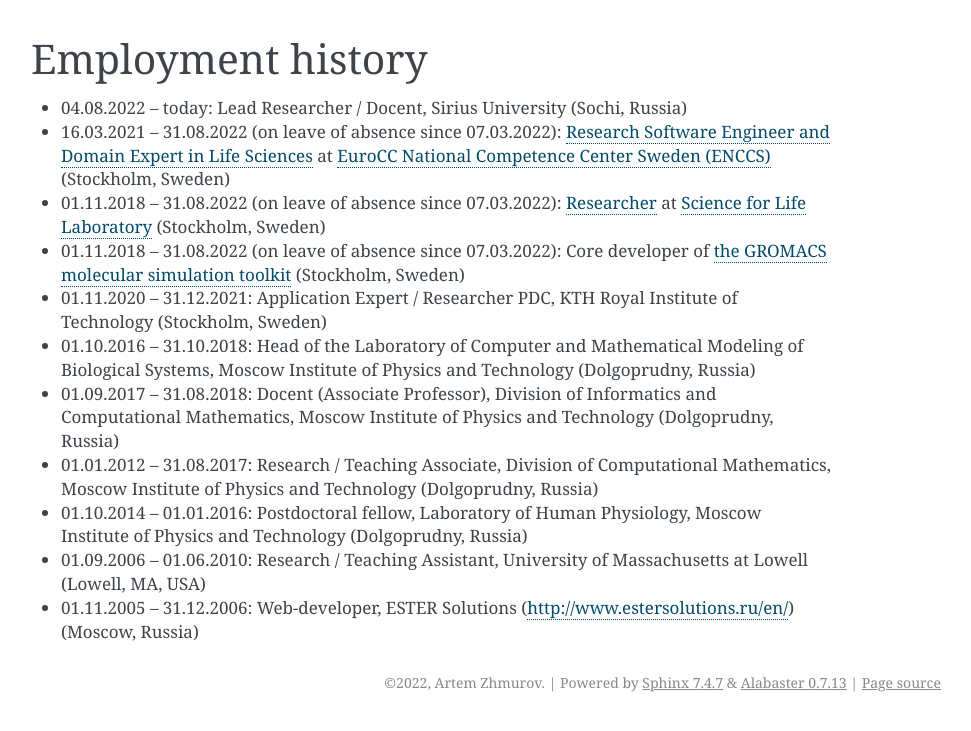
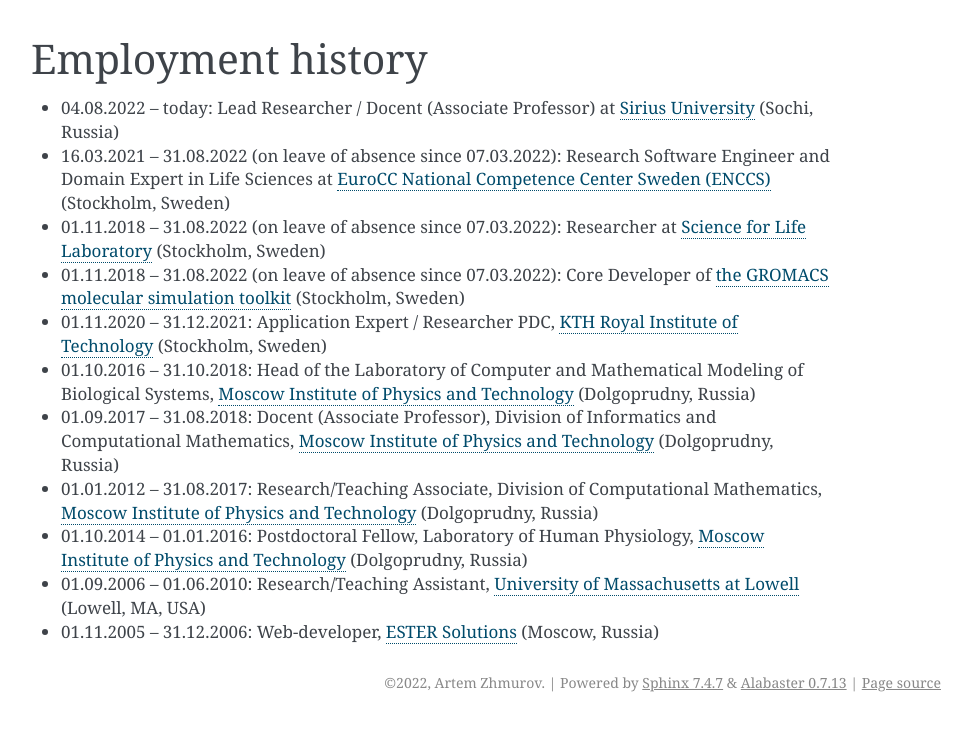
Before and after one commit to zhmurov/webpage, a Sphinx documentation site: the page built from source/employment.rst, in a window 1280 px wide. Shown: the top 731 px of the page, without its empty margins (169-1140 px from the left). Built offline with Sphinx 7.4.7, drawn with Linux system fonts in a browser that asks for light colours.

Commit message:
Update employment, add web links

```diff
--- a/source/employment.rst
+++ b/source/employment.rst
@@ -1,26 +1,24 @@
 Employment history
 ------------------
 
-- 04.08.2022 -- today: Lead Researcher / Docent, Sirius University (Sochi, Russia)
+- 04.08.2022 -- today: Lead Researcher / Docent (Associate Professor) at `Sirius University <https://siriusuniversity.ru/>`_ (Sochi, Russia)
 
-- 16.03.2021 -- 31.08.2022 (on leave of absence since 07.03.2022): `Research Software Engineer and Domain Expert in Life Sciences <https://enccs.se/artem-zhmurov>`_
-  at `EuroCC National Competence Center Sweden (ENCCS) <https://enccs.se/>`_ (Stockholm, Sweden)
+- 16.03.2021 -- 31.08.2022 (on leave of absence since 07.03.2022): Research Software Engineer and Domain Expert in Life Sciences at `EuroCC National Competence Center Sweden (ENCCS) <https://enccs.se/>`_ (Stockholm, Sweden)
 
-- 01.11.2018 -- 31.08.2022 (on leave of absence since 07.03.2022): `Researcher <https://www.biophysics.se/index.php/members/artem-zhmurov/>`_
-  at `Science for Life Laboratory <https://www.scilifelab.se/>`_ (Stockholm, Sweden)
+- 01.11.2018 -- 31.08.2022 (on leave of absence since 07.03.2022): Researcher at `Science for Life Laboratory <https://www.scilifelab.se/>`_ (Stockholm, Sweden)
 
-- 01.11.2018 -- 31.08.2022 (on leave of absence since 07.03.2022): Core developer of `the GROMACS molecular simulation toolkit <https://www.gromacs.org/>`_ (Stockholm, Sweden)
+- 01.11.2018 -- 31.08.2022 (on leave of absence since 07.03.2022): Core Developer of `the GROMACS molecular simulation toolkit <https://www.gromacs.org/>`_ (Stockholm, Sweden)
 
-- 01.11.2020 -- 31.12.2021: Application Expert / Researcher PDC, KTH Royal Institute of Technology (Stockholm, Sweden)
+- 01.11.2020 -- 31.12.2021: Application Expert / Researcher PDC, `KTH Royal Institute of Technology <https://www.kth.se/>`_ (Stockholm, Sweden)
 
-- 01.10.2016 -- 31.10.2018: Head of the Laboratory of Computer and Mathematical Modeling of Biological Systems, Moscow Institute of Physics and Technology (Dolgoprudny, Russia)
+- 01.10.2016 -- 31.10.2018: Head of the Laboratory of Computer and Mathematical Modeling of Biological Systems, `Moscow Institute of Physics and Technology <https://mipt.ru/>`_ (Dolgoprudny, Russia)
 
-- 01.09.2017 -- 31.08.2018: Docent (Associate Professor), Division of Informatics and Computational Mathematics, Moscow Institute of Physics and Technology (Dolgoprudny, Russia)
+- 01.09.2017 -- 31.08.2018: Docent (Associate Professor), Division of Informatics and Computational Mathematics, `Moscow Institute of Physics and Technology <https://mipt.ru/>`_ (Dolgoprudny, Russia)
 
-- 01.01.2012 -- 31.08.2017: Research / Teaching Associate, Division of Computational Mathematics, Moscow Institute of Physics and Technology (Dolgoprudny, Russia)
+- 01.01.2012 -- 31.08.2017: Research/Teaching Associate, Division of Computational Mathematics, `Moscow Institute of Physics and Technology <https://mipt.ru/>`_ (Dolgoprudny, Russia)
 
-- 01.10.2014 -- 01.01.2016: Postdoctoral fellow, Laboratory of Human Physiology, Moscow Institute of Physics and Technology (Dolgoprudny, Russia)
+- 01.10.2014 -- 01.01.2016: Postdoctoral Fellow, Laboratory of Human Physiology, `Moscow Institute of Physics and Technology <https://mipt.ru/>`_ (Dolgoprudny, Russia)
 
-- 01.09.2006 -- 01.06.2010: Research / Teaching Assistant, University of Massachusetts at Lowell (Lowell, MA, USA)
+- 01.09.2006 -- 01.06.2010: Research/Teaching Assistant, `University of Massachusetts at Lowell <https://www.uml.edu/>`_ (Lowell, MA, USA)
 
-- 01.11.2005 -- 31.12.2006: Web-developer, ESTER Solutions (http://www.estersolutions.ru/en/) (Moscow, Russia)
+- 01.11.2005 -- 31.12.2006: Web-developer, `ESTER Solutions <http://www.estersolutions.ru/en/>`_ (Moscow, Russia)
```
